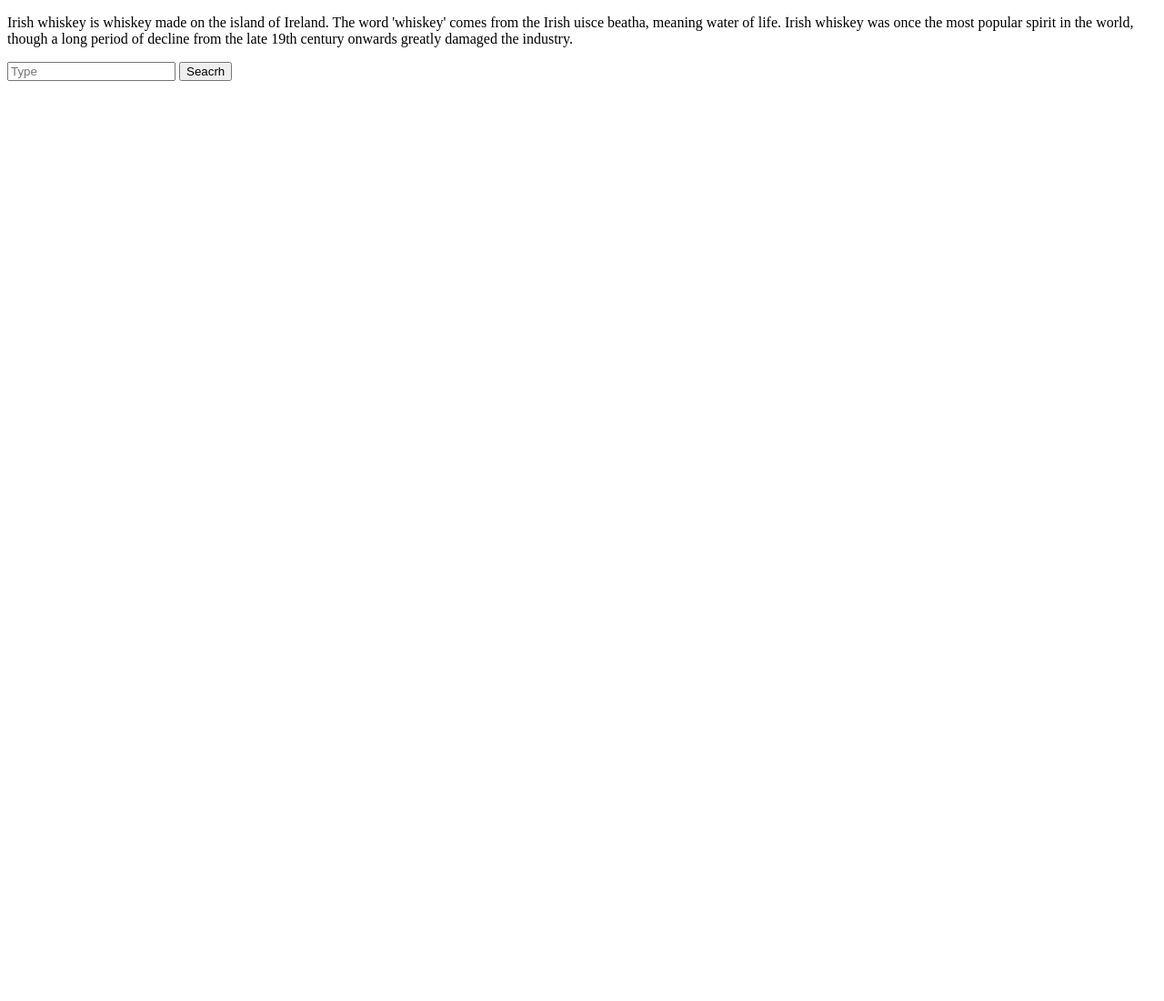
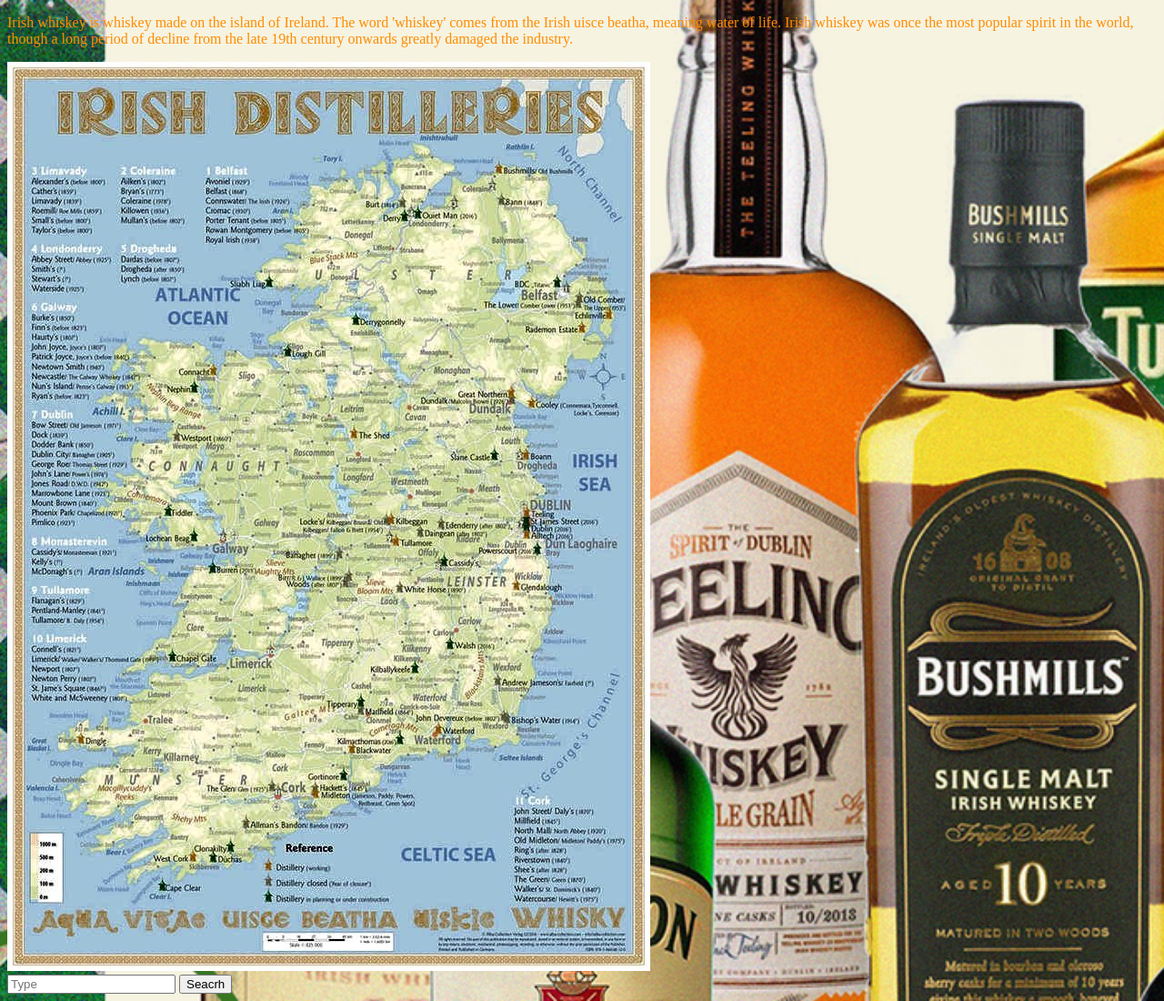
Before and after one commit to ataranto320/Whiskey-Page, a plain HTML site: page irish/irish.html in a window 1280 px wide. Shown: the whole page at 91% size. Before the commit the page ends 800 px from the top, so only its background shows below. Drawn offline with Linux system fonts and the light colour scheme.

Commit message:
basics for irish

```diff
--- a/irish/irish.html
+++ b/irish/irish.html
@@ -5,6 +5,7 @@
     <meta name="viewport" content="width=device-width, initial-scale=1.0">
     <meta http-equiv="X-UA-Compatible" content="ie=edge">
     <title>Irish</title>
+    <link rel="stylesheet" type="text/css" href="style.css">
 
 </head>
 
@@ -17,6 +18,10 @@
     <!-- Maybe a few pictures -->
     <!-- list here of bourbons, clickable -->
 
+    <div class="background">
+        <img src="irish-map.jpg">
+    </div>
+
     <form>
         <input type="text" id="whiskey" placeholder="Type">
         <button id="search" type="submit" value="submit">Seacrh</button>
--- a/irish/style.css
+++ b/irish/style.css
@@ -0,0 +1,8 @@
+body{
+    background-image: url(irish.png);
+    background-size: cover;
+}
+
+p {
+    color: darkorange;
+}
```
Also changed, not shown: irish/irish-map.jpg (added), irish/irish.png (added), 1 other file.
